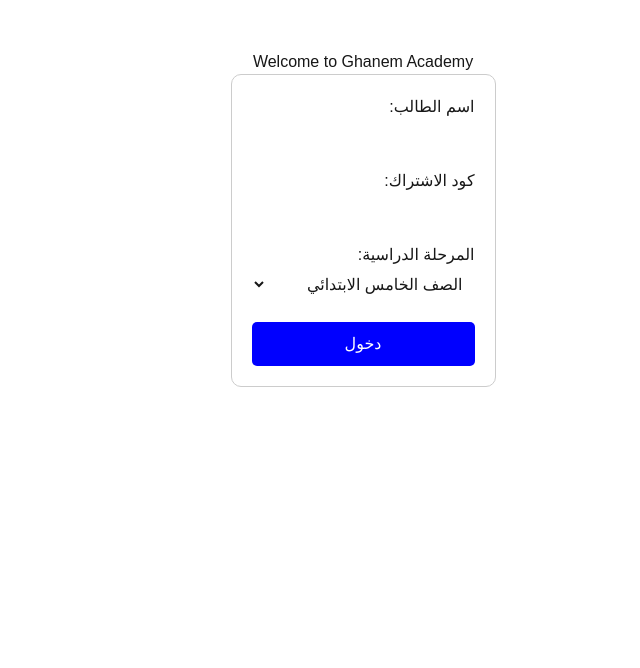
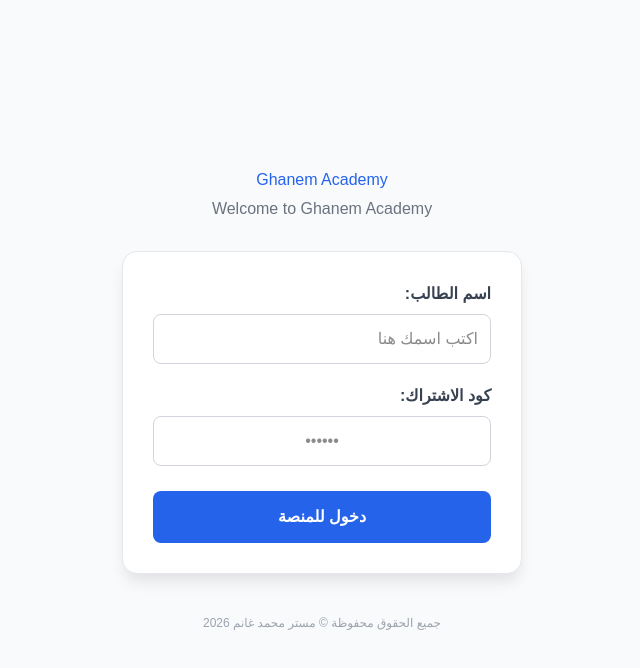
Before and after one commit to mhmedghanem225-dot/Mohamed-Ghanem-platform, a Next.js app: page / in a window 1280 px wide. Shown: the top 668 px of the page, without its empty margins (430-1070 px from the left). Built offline with nearby package versions, Linux system fonts and the light colour scheme.

Commit message:
fix: remove grade selection and fix navigation loop

```diff
--- a/app/page.tsx
+++ b/app/page.tsx
@@ -4,47 +4,89 @@
 export default function LoginPage() {
   const [code, setCode] = useState("");
   const [name, setName] = useState("");
-  const [grade, setGrade] = useState("الصف الخامس الابتدائي");
 
   const handleSubmit = (e: React.FormEvent) => {
     e.preventDefault();
     if (code === "123456") {
-      window.location.href = `/lessons?grade=${encodeURIComponent(grade)}`;
+      // هنا بنخليه يدخل "تلقائياً" على المنهج المبرمج في صفحة الدروس
+      window.location.assign("/lessons");
     } else {
       alert("كود الاشتراك غير صحيح");
     }
   };
 
   return (
-    <div style={{ padding: "50px", textAlign: "center", fontFamily: "Arial" }} dir="rtl">
-      <h1>Welcome to Ghanem Academy</h1>
-      <form onSubmit={handleSubmit} style={{ display: "inline-block", textAlign: "right", border: "1px solid #ccc", padding: "20px", borderRadius: "10px" }}>
-        <div style={{ marginBottom: "10px" }}>
-          <label>اسم الطالب:</label><br />
-          <input type="text" value={name} onChange={(e) => setName(e.target.value)} required style={{ width: "100%", padding: "8px" }} />
+    <div style={{
+      padding: "50px",
+      textAlign: "center",
+      fontFamily: "Arial, sans-serif",
+      backgroundColor: "#f9fafb",
+      minHeight: "100vh",
+      display: "flex",
+      flexDirection: "column",
+      alignItems: "center",
+      justifyContent: "center"
+    }} dir="rtl">
+
+      <h1 style={{ color: "#2563eb", marginBottom: "5px" }}>Ghanem Academy</h1>
+      <p style={{ color: "#6b7280", marginBottom: "30px" }}>Welcome to Ghanem Academy</p>
+
+      <form onSubmit={handleSubmit} style={{
+        display: "inline-block",
+        textAlign: "right",
+        border: "1px solid #e5e7eb",
+        padding: "30px",
+        borderRadius: "15px",
+        backgroundColor: "#ffffff",
+        boxShadow: "0 10px 15px -3px rgba(0, 0, 0, 0.1)",
+        width: "100%",
+        maxWidth: "400px"
+      }}>
+        <div style={{ marginBottom: "20px" }}>
+          <label style={{ display: "block", marginBottom: "8px", fontWeight: "bold", color: "#374151" }}>اسم الطالب:</label>
+          <input
+            type="text"
+            value={name}
+            onChange={(e) => setName(e.target.value)}
+            required
+            style={{ width: "100%", padding: "12px", borderRadius: "8px", border: "1px solid #d1d5db", boxSizing: "border-box" }}
+            placeholder="اكتب اسمك هنا"
+          />
         </div>
-        <div style={{ marginBottom: "10px" }}>
-          <label>كود الاشتراك:</label><br />
-          <input type="password" value={code} onChange={(e) => setCode(e.target.value)} required style={{ width: "100%", padding: "8px" }} />
+
+        <div style={{ marginBottom: "25px" }}>
+          <label style={{ display: "block", marginBottom: "8px", fontWeight: "bold", color: "#374151" }}>كود الاشتراك:</label>
+          <input
+            type="password"
+            value={code}
+            onChange={(e) => setCode(e.target.value)}
+            required
+            style={{ width: "100%", padding: "12px", borderRadius: "8px", border: "1px solid #d1d5db", boxSizing: "border-box", textAlign: "center" }}
+            placeholder="••••••"
+          />
         </div>
-        <div style={{ marginBottom: "20px" }}>
-          <label>المرحلة الدراسية:</label><br />
-          <select value={grade} onChange={(e) => setGrade(e.target.value)} style={{ width: "100%", padding: "8px" }}>
-            <option>الصف الأول الابتدائي</option>
-            <option>الصف الثاني الابتدائي</option>
-            <option>الصف الثالث الابتدائي</option>
-            <option>الصف الرابع الابتدائي</option>
-            <option>الصف الخامس الابتدائي</option>
-            <option>الصف السادس الابتدائي</option>
-            <option>الصف الأول الإعدادي</option>
-            <option>الصف الثاني الإعدادي</option>
-            <option>الصف الثالث الإعدادي</option>
-          </select>
-        </div>
-        <button type="submit" style={{ width: "100%", padding: "10px", background: "blue", color: "white", border: "none", borderRadius: "5px", cursor: "pointer" }}>
-          دخول
+
+        <button
+          type="submit"
+          style={{
+            width: "100%",
+            padding: "14px",
+            background: "#2563eb",
+            color: "white",
+            border: "none",
+            borderRadius: "8px",
+            cursor: "pointer",
+            fontWeight: "bold",
+            fontSize: "16px"
+          }}
+        >
+          دخول للمنصة
         </button>
       </form>
+
+      <p style={{ marginTop: "40px", color: "#9ca3af", fontSize: "12px" }}>
+        جميع الحقوق محفوظة © مستر محمد غانم 2026
+      </p>
     </div>
   );
 }
```
